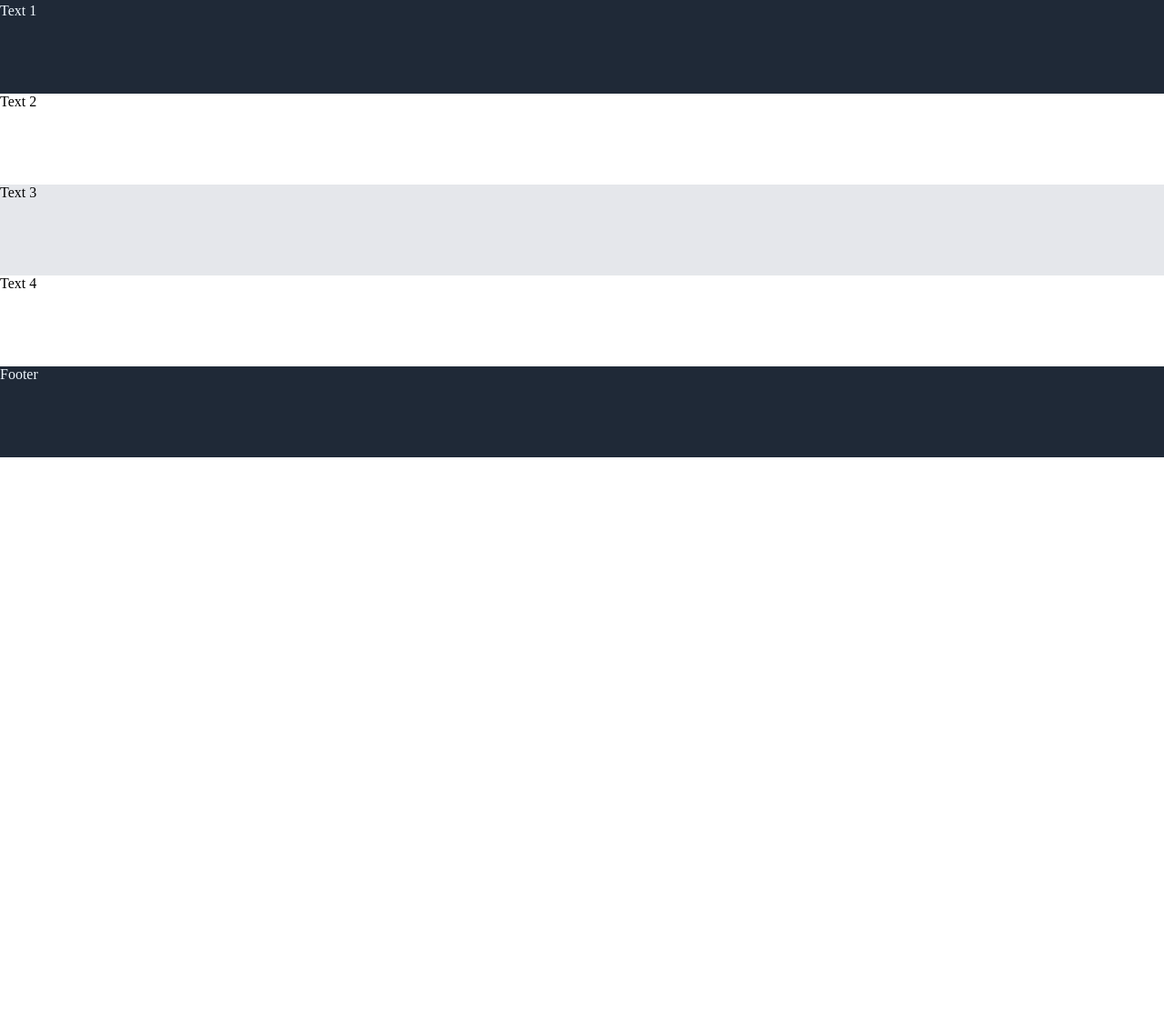
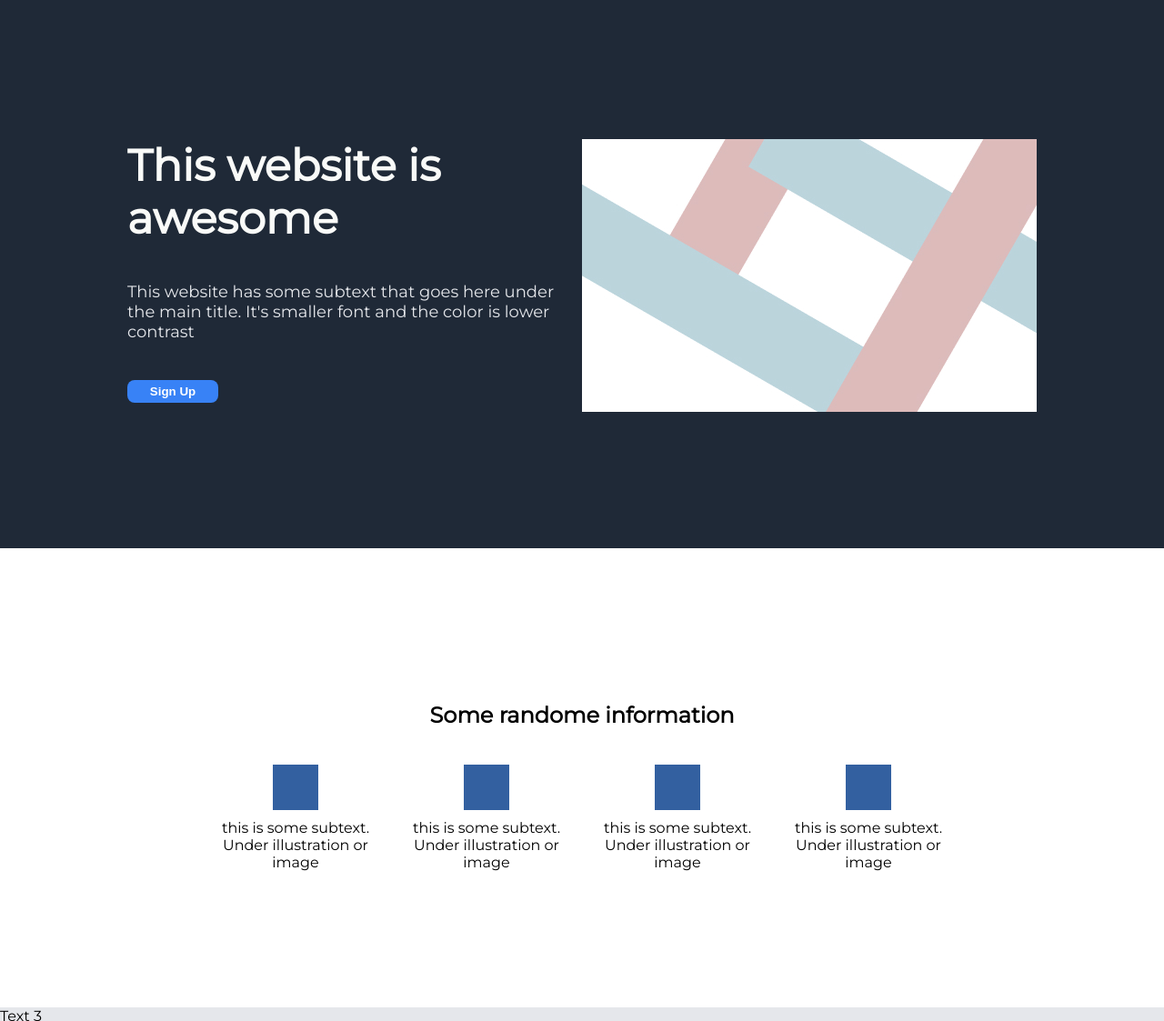
Before and after one commit to yegi6e/Project-Landing-Page, a plain HTML site: page Index.html in a window 1280 px wide. Shown: the part 41-1164 px from the top of the page at 91% size. Before the commit the page ends 800 px from the top, so only its background shows below. Drawn offline with Linux system fonts and the light colour scheme.

Commit message:
add hero and galary blocks

```diff
--- a/Index.html
+++ b/Index.html
@@ -6,6 +6,7 @@
     <meta name="viewport" content="width=device-width, initial-scale=1.0">
     <title>Project Landing Page</title>
     <link rel="stylesheet" href="style.css">
+    <link rel="stylesheet" href="https://fonts.googleapis.com/css?family=Montserrat">
 </head>
 <body>
     <div class="block header">
@@ -16,8 +17,35 @@
             <li><a href="#">header link three</a></li>
         </ul>
     </div>
-    <div class="block hero">Text 1</div>
-    <div class="block galary">Text 2</div>
+    <div class="block hero">
+        <div class="hero-text">
+            <h1>This website is awesome</h1>
+            <div>This website has some subtext that goes here under the main title. It's smaller font and the color is lower contrast</div>
+            <button type="button">Sign Up</button>
+        </div>
+        <img src="./Images/Hero-image.jpg" alt="hero image">
+    </div>
+    <div class="block galary">
+        <h2>Some randome information</h2>
+        <div class="cards">
+            <div class="card">
+                <div class="card-image"></div>
+                <div>this is some subtext. Under illustration or image</div>
+            </div>
+            <div class="card">
+                <div class="card-image"></div>
+                <div>this is some subtext. Under illustration or image</div>
+            </div>
+            <div class="card">
+                <div class="card-image"></div>
+                <div>this is some subtext. Under illustration or image</div>
+            </div>
+            <div class="card">
+                <div class="card-image"></div>
+                <div>this is some subtext. Under illustration or image</div>
+            </div>
+        </div>
+    </div>
     <div class="block quote">Text 3</div>
     <div class="block cta">Text 4</div>
     <div class="block footer">Footer</div>
--- a/style.css
+++ b/style.css
@@ -2,8 +2,9 @@ body {
     display: flex;
     flex-direction: column;
     margin: 0;
+    font-family: Montserrat, sans-serif;
 }
-
+/* - header -*/
 .header a {
     text-decoration: none;
     color: #e5e7eb;
@@ -11,6 +12,7 @@ body {
 
 .logo {
     filter: invert(100%) sepia(0%) saturate(3655%) hue-rotate(317deg) brightness(106%) contrast(90%);
+    /* https://codepen.io/sosuke/pen/Pjoqqp - filter colour set up*/
 }
 
 .block {
@@ -28,7 +30,6 @@ body {
 
 .menu {
     display: flex;
-
 }
 
 ul.menu {
@@ -36,32 +37,93 @@ ul.menu {
     margin: 0;
     padding: 0;
 }
+
 .menu li{
     margin-left: 15px;
 }
 
 
 
-
+/* - hero -*/
 
 .hero {
     background-color: #1f2937;
     color: aliceblue;
+    display: flex;
+    justify-content: center;
+    padding: 150px 0px;
+    flex-wrap: wrap;
+}
+
+.hero-text {
+    flex-basis: 480px;
+    padding-right: 20px;
+    display: flex;
+    flex-direction: column;
+    justify-content: space-between;
+    gap: 10px;
+}
+
+h1 {
+    font-size: 48px;
+    font-weight:900;
+    color: #f9faf8;
+    margin: 0;
+}
+
+.hero div{
+    font-size: 18px;
+    color: #E5e7eb;
+}
+
+.hero button {
+    width: 100px;
+    margin-bottom: 10px;
+    color: white;
+    background-color: #3882f6;
+    border: 0px;
+    padding: 5px;
+    border-radius: 8px;
+    font-weight: 700;
+}
+
+/* - galary -*/
+.galary {
+    display: flex;
+    flex-direction: column;
+    align-items: center;
+    padding: 150px 0;
 
 }
+.cards {
+    padding-top: 20px;
+    display: flex;
+    gap:10px;
+    justify-content: center;
+    flex-basis: 50px;
+    text-align: center;
 
-.galary {
+}
+.card {
+    flex-basis: 200px;
+    align-content: center;
+    display: flex;
+    flex-direction: column;
+    align-items: center;
+    gap: 10px;
+}
 
-
+.card-image {
+    width: 50px;
+    height: 50px;
+    background-color: #3360a0;
 }
 
 .quote {
     background-color: #e5e7eb;
 }
 
-.cta {
-
-}
+.cta {}
 
 .footer {
     background-color: #1f2937;
```
Also changed, not shown: Images/Hero-image.jpg (added).
